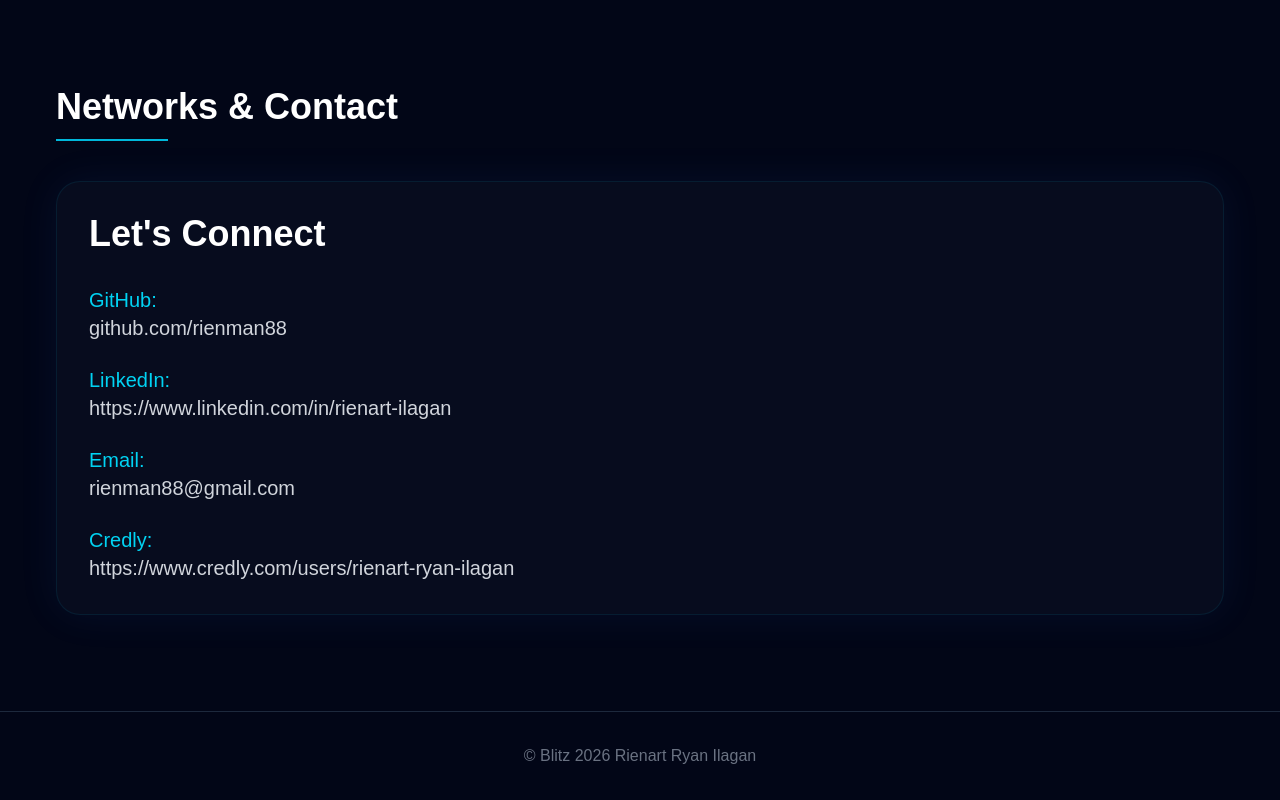
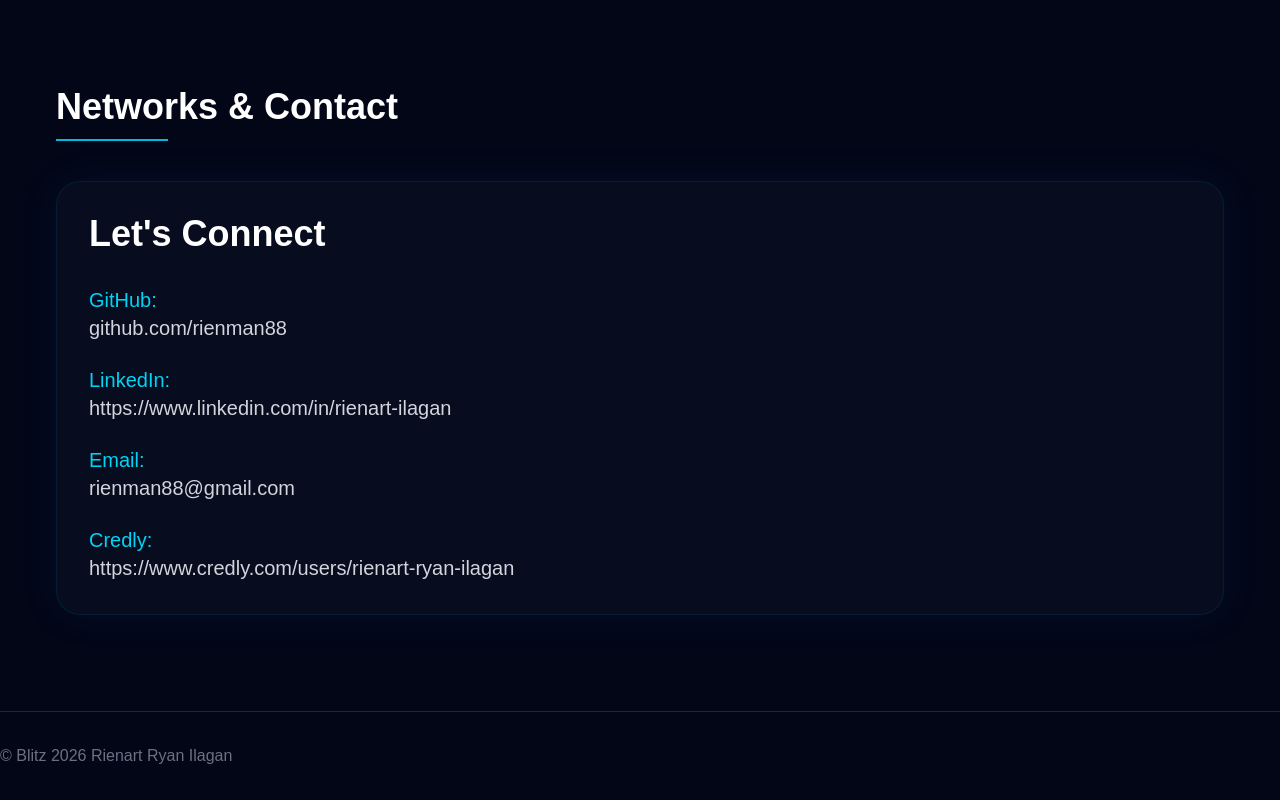
Before and after one commit to rienman88/blitz-portfolio, a Next.js app: page / in a window 1280 px wide. Shown: the part 6425-7225 px from the top of the page. Built offline with nearby package versions, Linux system fonts and the light colour scheme.

Commit message:
Update Footer layout for better alignment

```diff
--- a/components/layout/Footer.tsx
+++ b/components/layout/Footer.tsx
@@ -2,7 +2,7 @@ export default function Footer() {
   return (
     <footer className="border-t border-slate-800 py-8">
 
-      <div className="mx-auto max-w-7xl px-6 text-center text-gray-500">
+      <div className="flex justify-between text-center text-gray-500">
 
         © Blitz 2026 Rienart Ryan Ilagan
 
```
